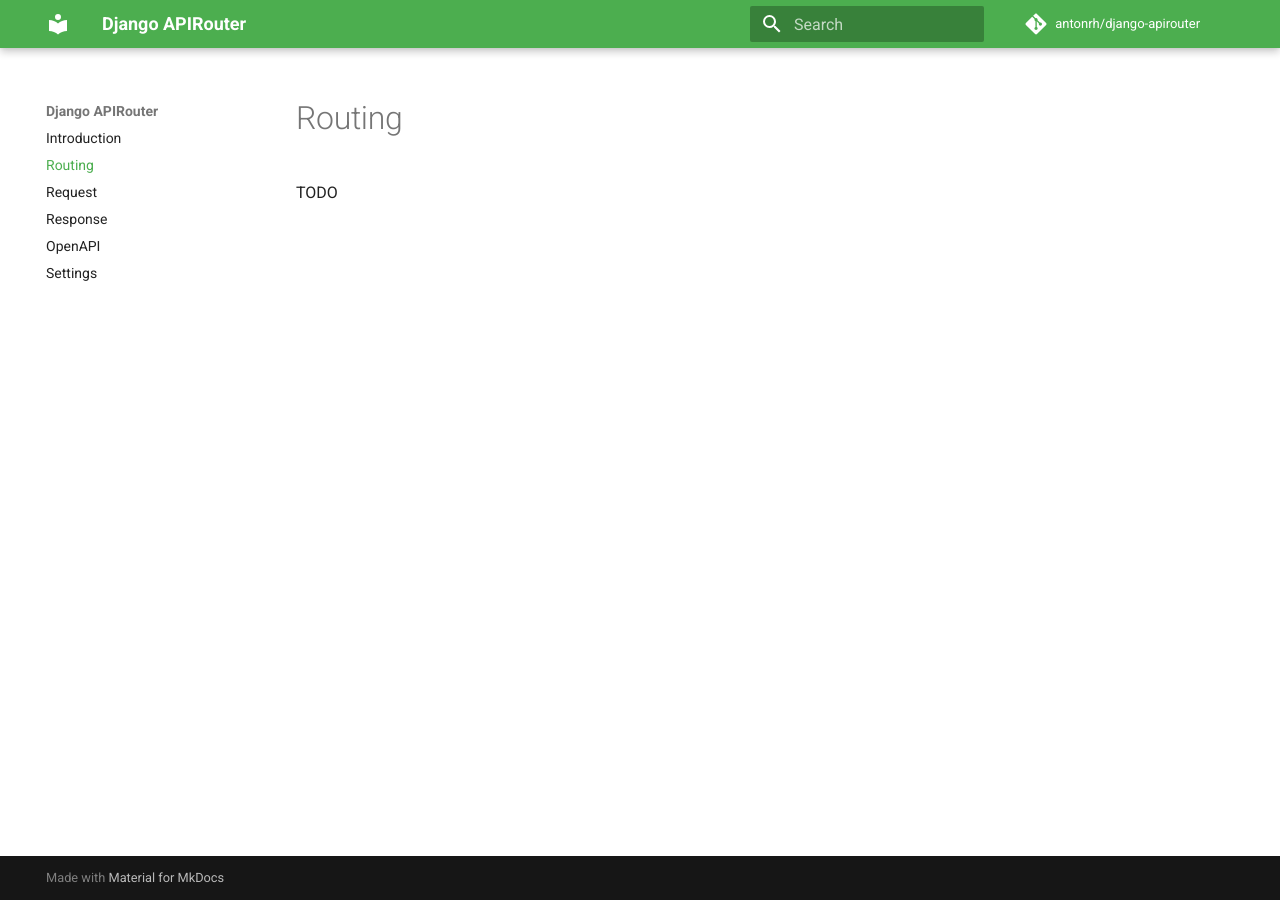
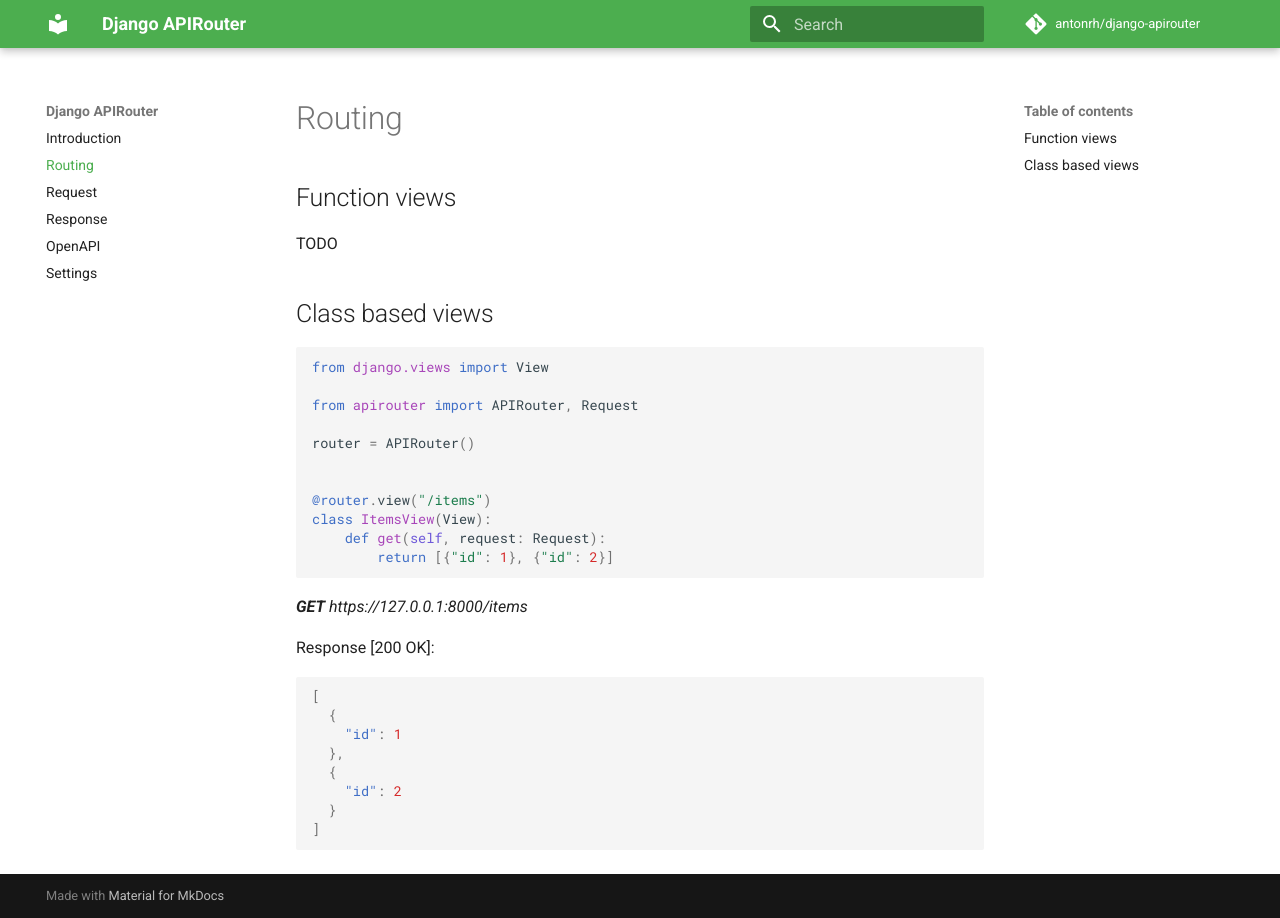
Before and after one commit to antonrh/django-apirouter, an MkDocs documentation site: the page built from docs/routing.md, in a window 1280 px wide. Built offline with MkDocs 1.6.1 and Material for MkDocs 9.7.7, drawn with Linux system fonts in a browser that asks for light colours; comment, search, counter and statistics services are not loaded.

Commit message:
Updated documentation

````diff
--- a/docs/routing.md
+++ b/docs/routing.md
@@ -1 +1,33 @@
+## Function views
 TODO
+
+## Class based views
+
+```python
+from django.views import View
+
+from apirouter import APIRouter, Request
+
+router = APIRouter()
+
+
+@router.view("/items")
+class ItemsView(View):
+    def get(self, request: Request):
+        return [{"id": 1}, {"id": 2}]
+```
+
+***GET** https://127.0.0.1:8000/items*
+
+Response [200 OK]:
+
+```json
+[
+  {
+    "id": 1
+  },
+  {
+    "id": 2
+  }
+]
+```
````
Also changed, not shown: docs/index.md (+1 -1 lines).
